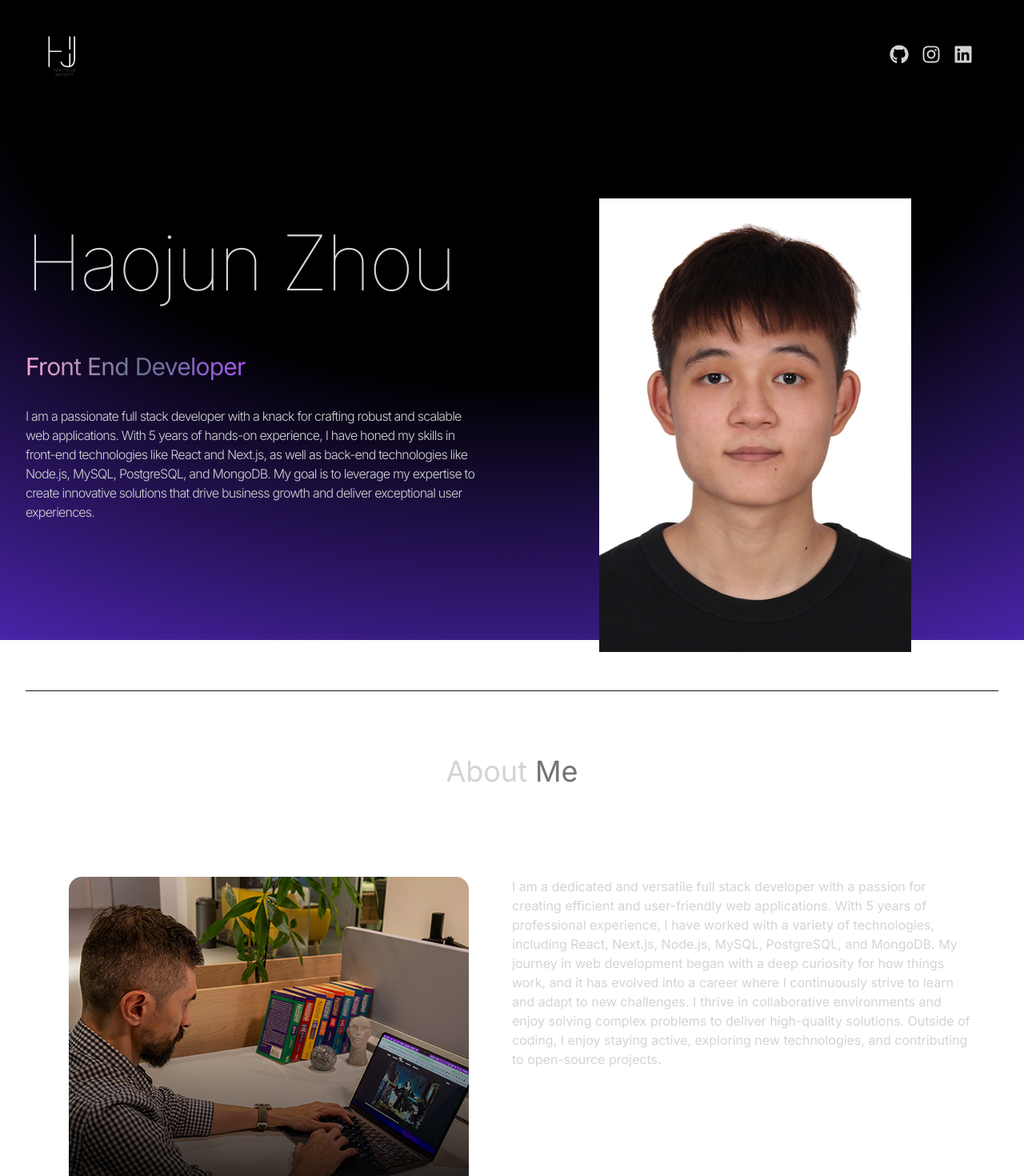
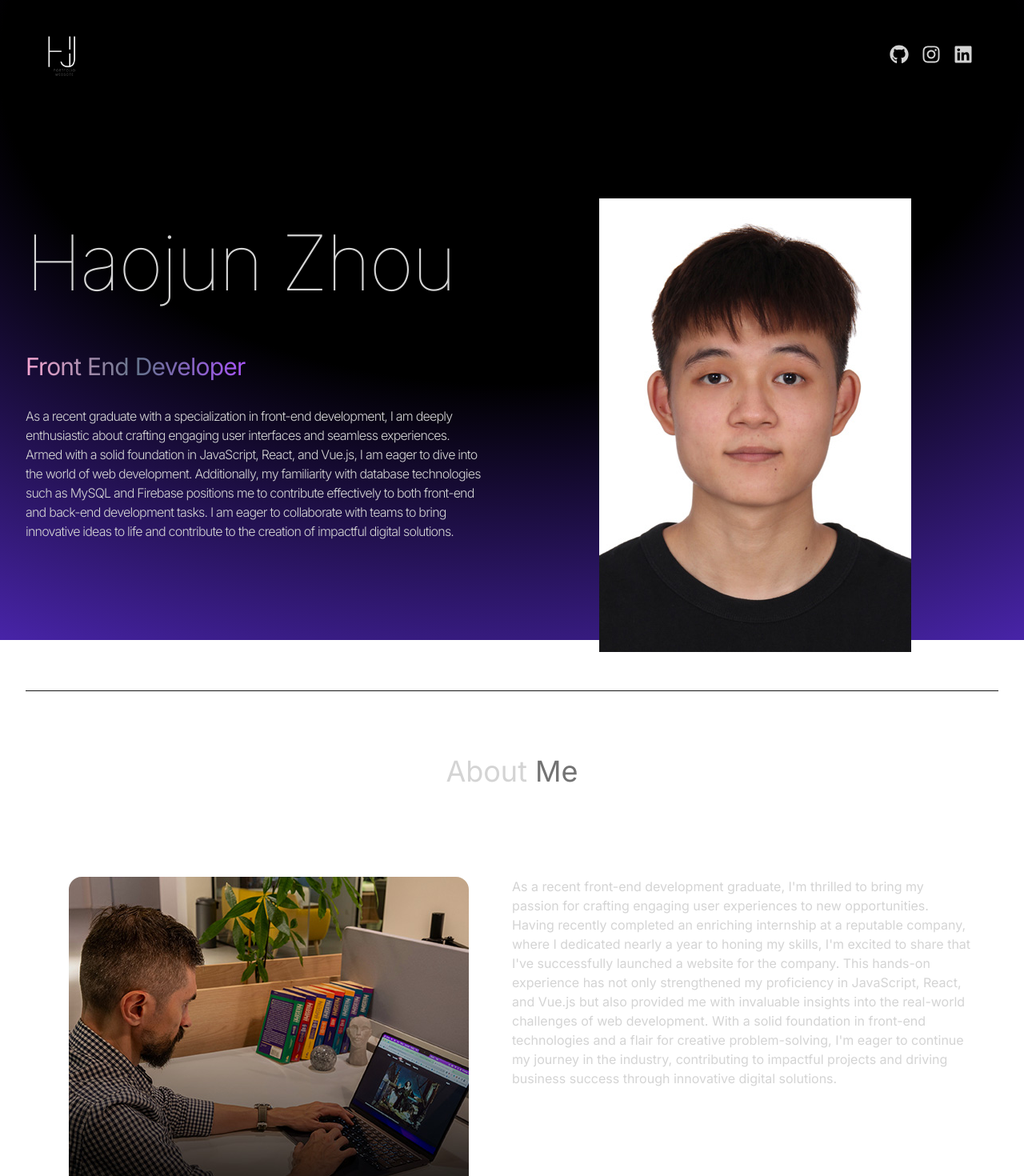
Before and after one commit to haojun141/my-react-portfolio, a React (Vite) app: page / in a window 1280 px wide. Shown: the top 1470 px of the page at 80% size. Built offline with nearby package versions, Linux system fonts and the light colour scheme.

Commit message:
added text for about me and intro

```diff
--- a/src/constants/index.js
+++ b/src/constants/index.js
@@ -3,9 +3,9 @@ import project2 from "../assets/projects/project-2.jpg";
 import project3 from "../assets/projects/project-3.jpg";
 import project4 from "../assets/projects/project-4.jpg";
 
-export const HERO_CONTENT = `I am a passionate full stack developer with a knack for crafting robust and scalable web applications. With 5 years of hands-on experience, I have honed my skills in front-end technologies like React and Next.js, as well as back-end technologies like Node.js, MySQL, PostgreSQL, and MongoDB. My goal is to leverage my expertise to create innovative solutions that drive business growth and deliver exceptional user experiences.`;
+export const HERO_CONTENT = `As a recent graduate with a specialization in front-end development, I am deeply enthusiastic about crafting engaging user interfaces and seamless experiences. Armed with a solid foundation in JavaScript, React, and Vue.js, I am eager to dive into the world of web development. Additionally, my familiarity with database technologies such as MySQL and Firebase positions me to contribute effectively to both front-end and back-end development tasks. I am eager to collaborate with teams to bring innovative ideas to life and contribute to the creation of impactful digital solutions.`;
 
-export const ABOUT_TEXT = `I am a dedicated and versatile full stack developer with a passion for creating efficient and user-friendly web applications. With 5 years of professional experience, I have worked with a variety of technologies, including React, Next.js, Node.js, MySQL, PostgreSQL, and MongoDB. My journey in web development began with a deep curiosity for how things work, and it has evolved into a career where I continuously strive to learn and adapt to new challenges. I thrive in collaborative environments and enjoy solving complex problems to deliver high-quality solutions. Outside of coding, I enjoy staying active, exploring new technologies, and contributing to open-source projects.`;
+export const ABOUT_TEXT = `As a recent front-end development graduate, I'm thrilled to bring my passion for crafting engaging user experiences to new opportunities. Having recently completed an enriching internship at a reputable company, where I dedicated nearly a year to honing my skills, I'm excited to share that I've successfully launched a website for the company. This hands-on experience has not only strengthened my proficiency in JavaScript, React, and Vue.js but also provided me with invaluable insights into the real-world challenges of web development. With a solid foundation in front-end technologies and a flair for creative problem-solving, I'm eager to continue my journey in the industry, contributing to impactful projects and driving business success through innovative digital solutions.`;
 
 export const EXPERIENCES = [
   {
```
